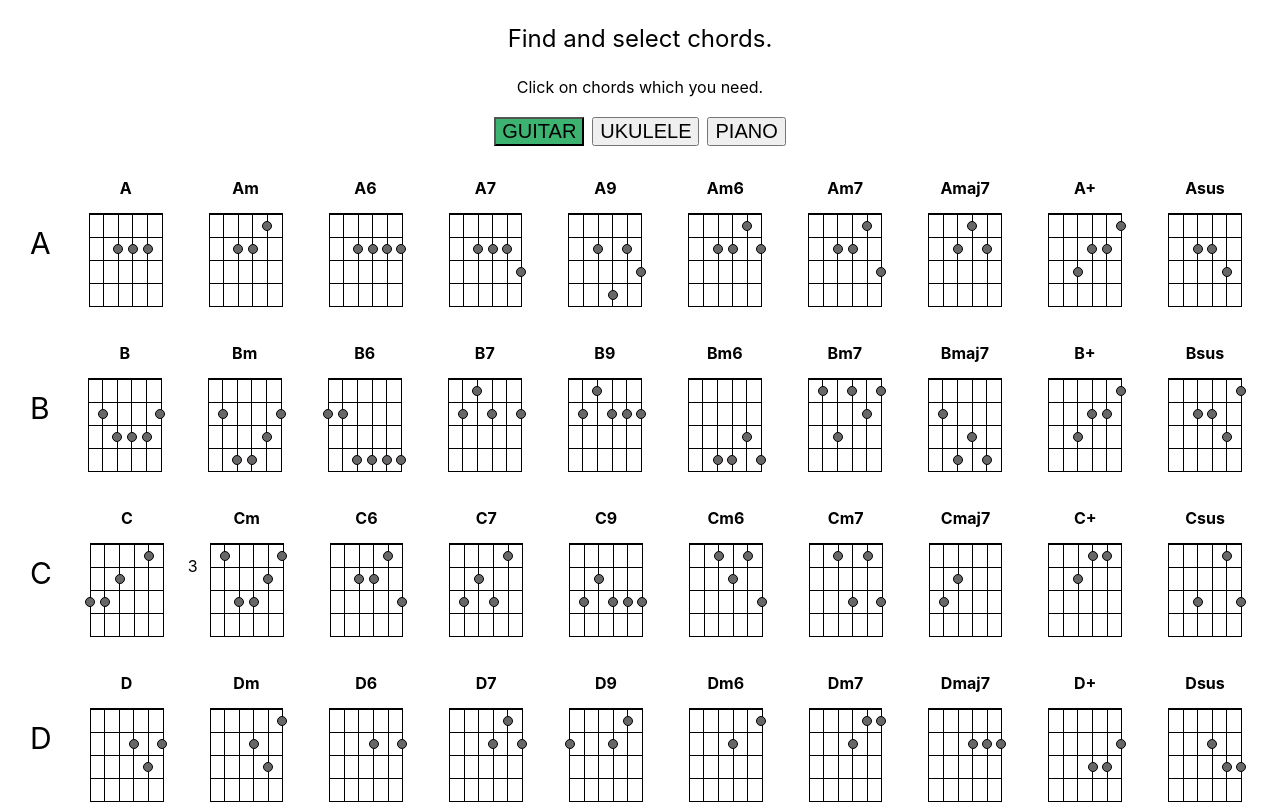
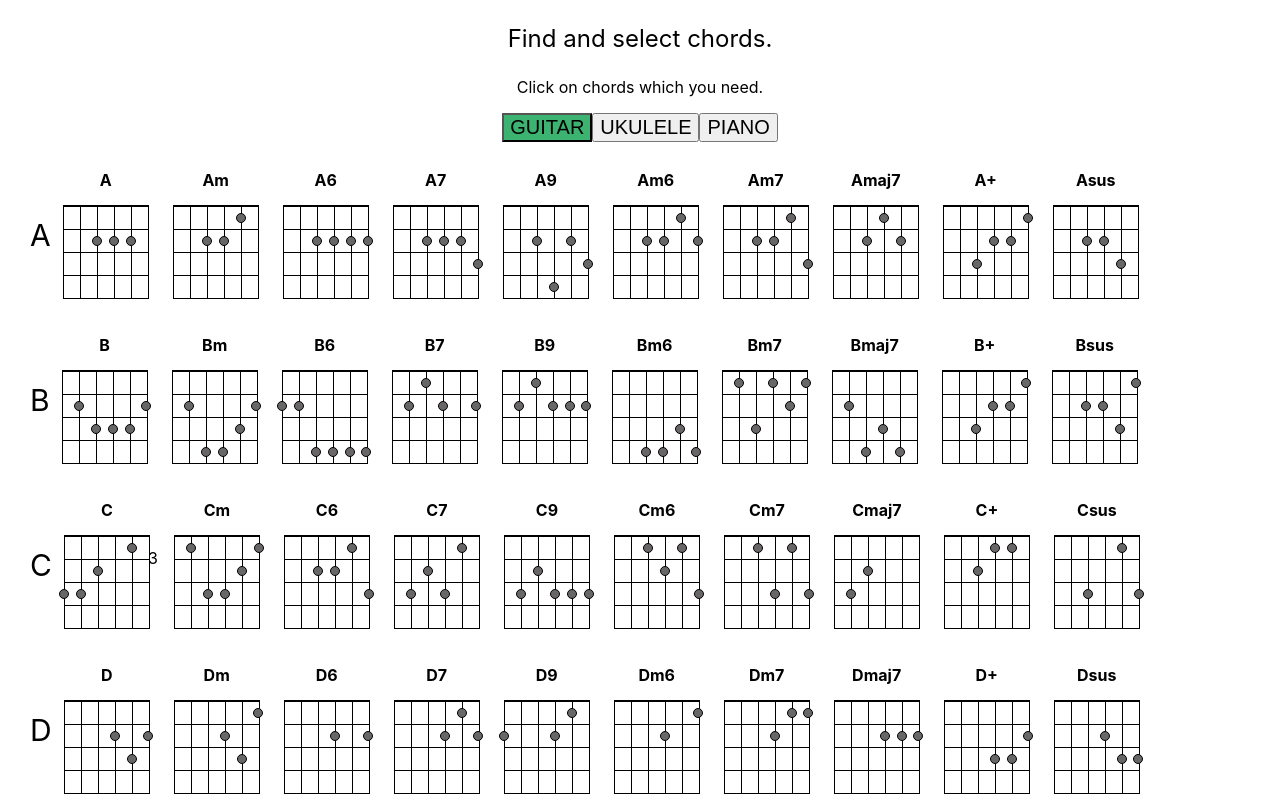
Before and after one commit to SVladikO/music_choird, a React (Create React App) app: page / in a window 1280 px wide. Shown: the top 804 px of the page. Built offline with nearby package versions, Linux system fonts and the light colour scheme.

Commit message:
Fixed UI issues.

```diff
--- a/public/index.html
+++ b/public/index.html
@@ -4,6 +4,7 @@
     <meta charset="utf-8" />
     <link rel="icon" href="%PUBLIC_URL%/favicon.ico" />
     <meta name="viewport" content="width=device-width, initial-scale=1" />
+    <meta name="viewport" content="width=device-width, initial-scale=1.0">
     <meta name="theme-color" content="#000000" />
     <meta
       name="description"
--- a/src/App.css
+++ b/src/App.css
@@ -1,17 +1,15 @@
-.App {
+.accord-groups {
   text-align: center;
   padding: 10px;
   display: flex;
-  justify-content: center;
-  gap: 30px;
+  /*gap: 15px;*/
   /*width: 1000px;*/
   /*margin: 0 auto;*/
   /*border: solid 1px red;*/
 }
-
-.Tabs button {
-  font-size: 20px;
-  margin: 4px;
+.accord-groups-selected {
+  flex-wrap: wrap;
+  justify-content: left;
 }
 .Tabs {
   margin: 0 auto;
@@ -22,12 +20,17 @@
   top: 0;
   z-index: 1;
 }
-
+.Tabs button {
+  font-size: 20px;
+  color: black;
+}
 .tab-content {
   padding: 10px 20px;
+  overflow-x: auto;
+  /*border: solid 1px orange;*/
 }
 .selected-chords-wrapper {
-  border: solid 3px green;
+  /*border: solid 3px green;*/
   border-radius: 10px;
   /*padding: 30px;*/
   /*margin: 0 10px;*/
--- a/src/App.js
+++ b/src/App.js
@@ -40,7 +40,7 @@ function App() {
     const deleteChord = chord => setSelectedChords([...selectedChords.filter(c => c !== chord)]);
 
     const renderChords = (chord, externalProps = {}) => (
-        <div className="App">
+        <div className={`accord-groups ${externalProps.isSelected ? "accord-groups-selected" : ""}`}>
             <div className="chord-row-name">{chord.name}</div>
             {chord.chords.map(d =>
                 <GuitarChord
--- a/src/components/chord/chord.style.js
+++ b/src/components/chord/chord.style.js
@@ -14,7 +14,7 @@ export const Wrapper = styled.div`
     box-sizing: border-box;
     border: solid 2px white;
     border-radius: 4px;
-    padding: 6px;
+    padding: 6px 10px;
 
     &:hover {
         border: ${p => !p.isSelected ? 'solid 2px darkgreen' : ''};
```
